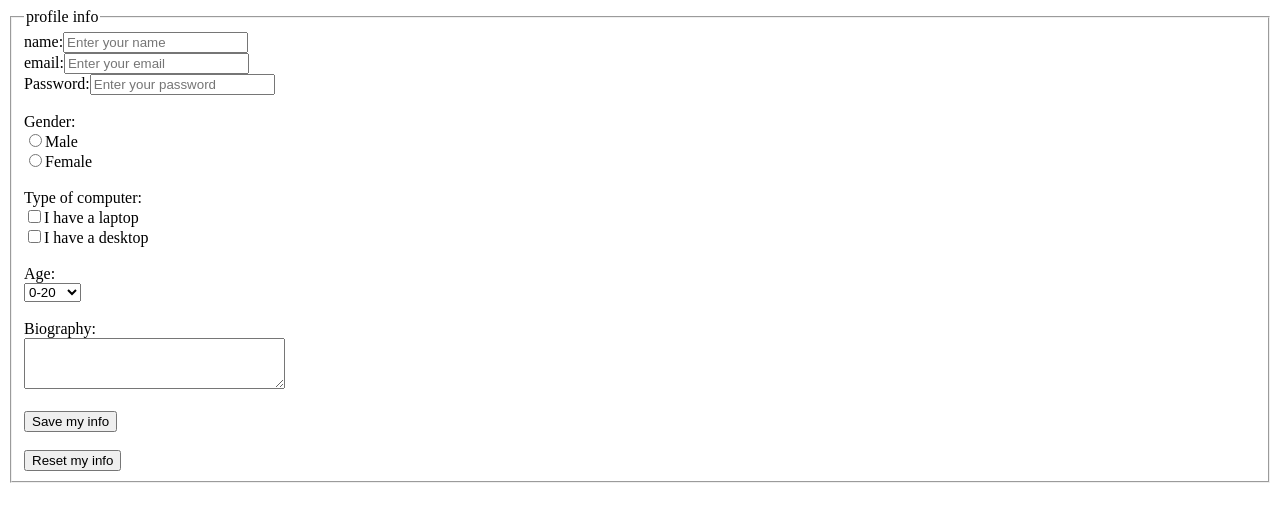
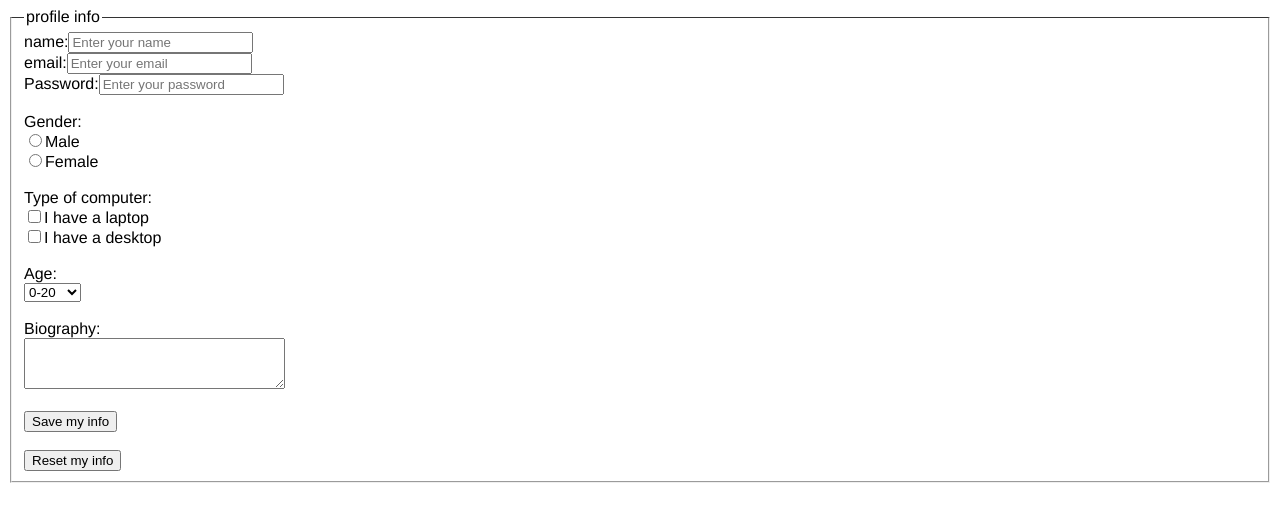
Before and after one commit to utsav-gohel/HTML_CSS-Demo, a plain HTML site: page forms.html in a window 1280 px wide. Drawn offline with Linux system fonts and the light colour scheme.

Commit message:
style.cs file added

```diff
--- a/forms.html
+++ b/forms.html
@@ -4,6 +4,7 @@
     <meta charset="UTF-8">
     <meta http-equiv="X-UA-Compatible" content="IE=edge">
     <meta name="viewport" content="width=device-width, initial-scale=1.0">
+    <link rel="stylesheet" href="style.css">
     <title> Forms Demo </title>
 </head>
 <body>
--- /dev/null
+++ b/style.css
@@ -0,0 +1,11 @@
+form{
+    font-size: medium;
+    font-style: normal;
+
+}
+fieldset{
+    border-top:  solid 1px #333;
+}
+body{
+    font-family:  Helvetica;
+}
```
Also changed, not shown: vegetable.html (+5 -0 lines).
